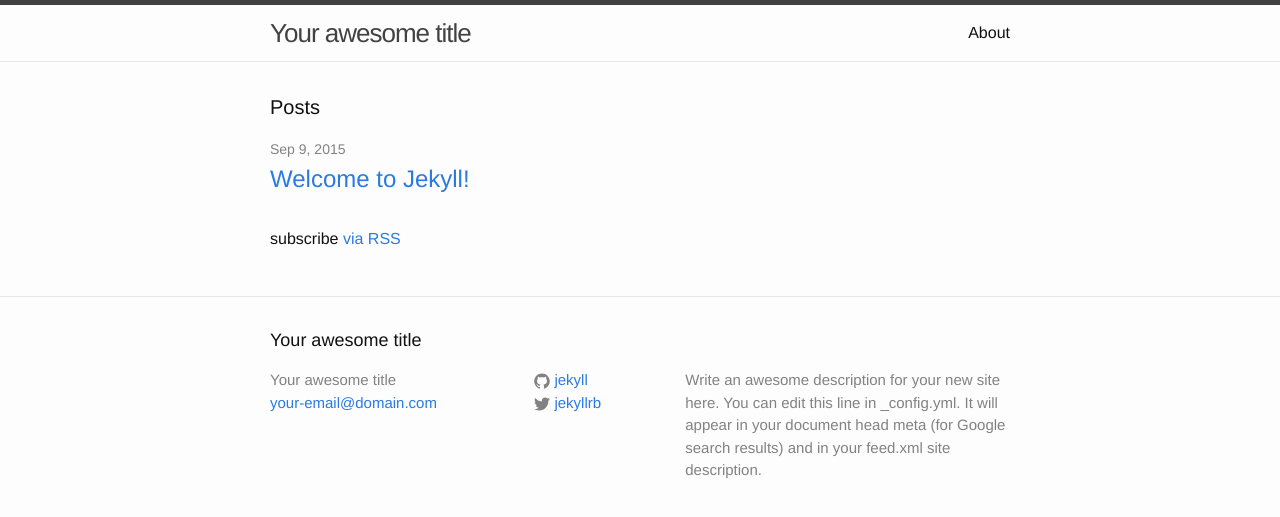
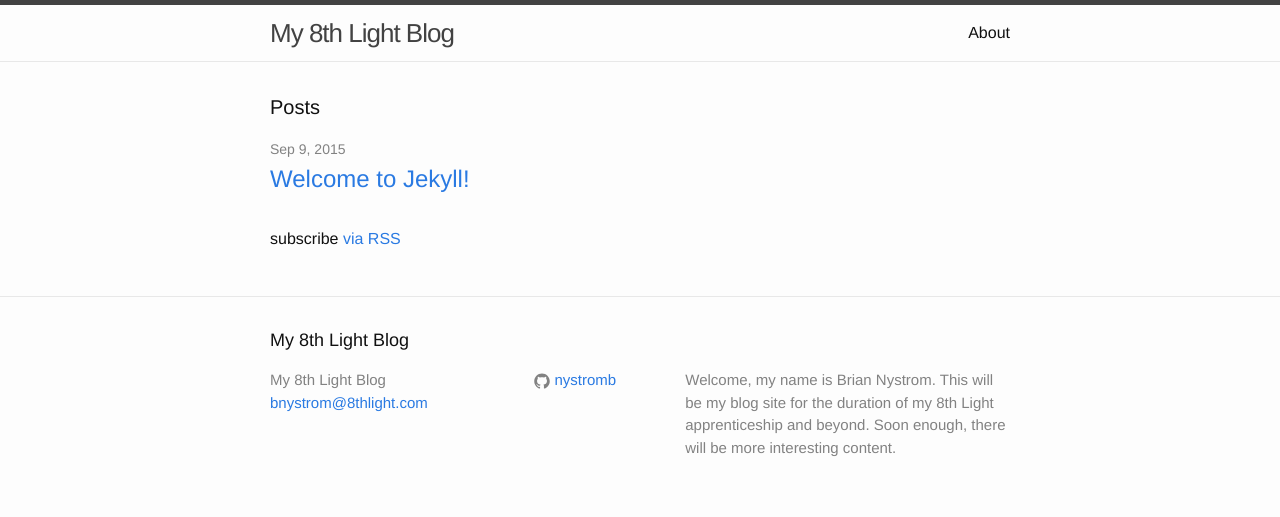
Before and after one commit to nystromb/nystromb.github.io, a Jekyll site: the page built from index.html, in a window 1280 px wide. Shown: the top 517 px of the page. Built offline with Jekyll 4.4.1, drawn with Linux system fonts in a browser that asks for light colours.

Commit message:
customized config content

```diff
--- a/_config.yml
+++ b/_config.yml
@@ -1,14 +1,13 @@
 # Site settings
-title: Your awesome title
-email: your-email@domain.com
+title: My 8th Light Blog
+email: bnystrom@8thlight.com
 description: > # this means to ignore newlines until "baseurl:"
-  Write an awesome description for your new site here. You can edit this
-  line in _config.yml. It will appear in your document head meta (for
-  Google search results) and in your feed.xml site description.
+  Welcome, my name is Brian Nystrom.
+  This will be my blog site for the duration of my 8th Light apprenticeship and beyond.
+  Soon enough, there will be more interesting content.
 baseurl: "" # the subpath of your site, e.g. /blog/
-url: "http://yourdomain.com" # the base hostname & protocol for your site
-twitter_username: jekyllrb
-github_username:  jekyll
+url: "http://bnystrom.github.io" # the base hostname & protocol for your site
+github_username:  nystromb
 
 # Build settings
 markdown: kramdown
```
